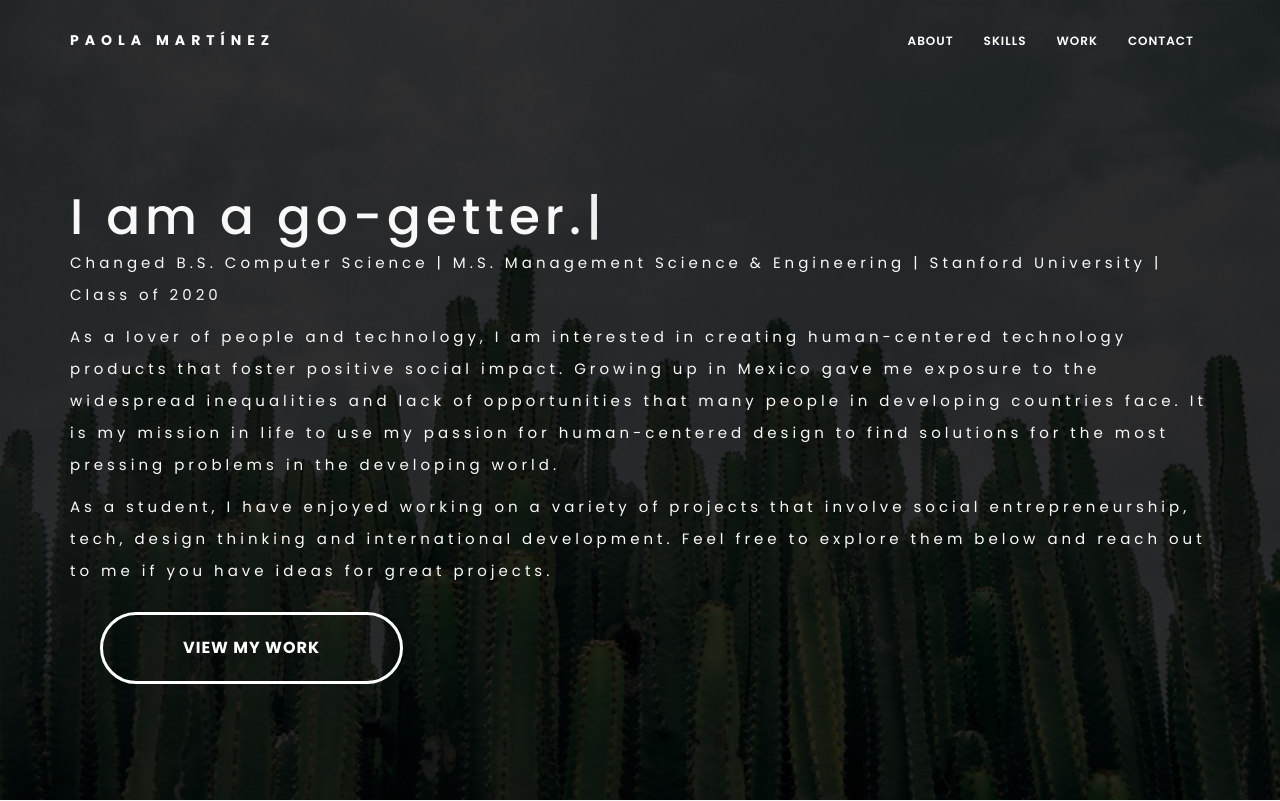
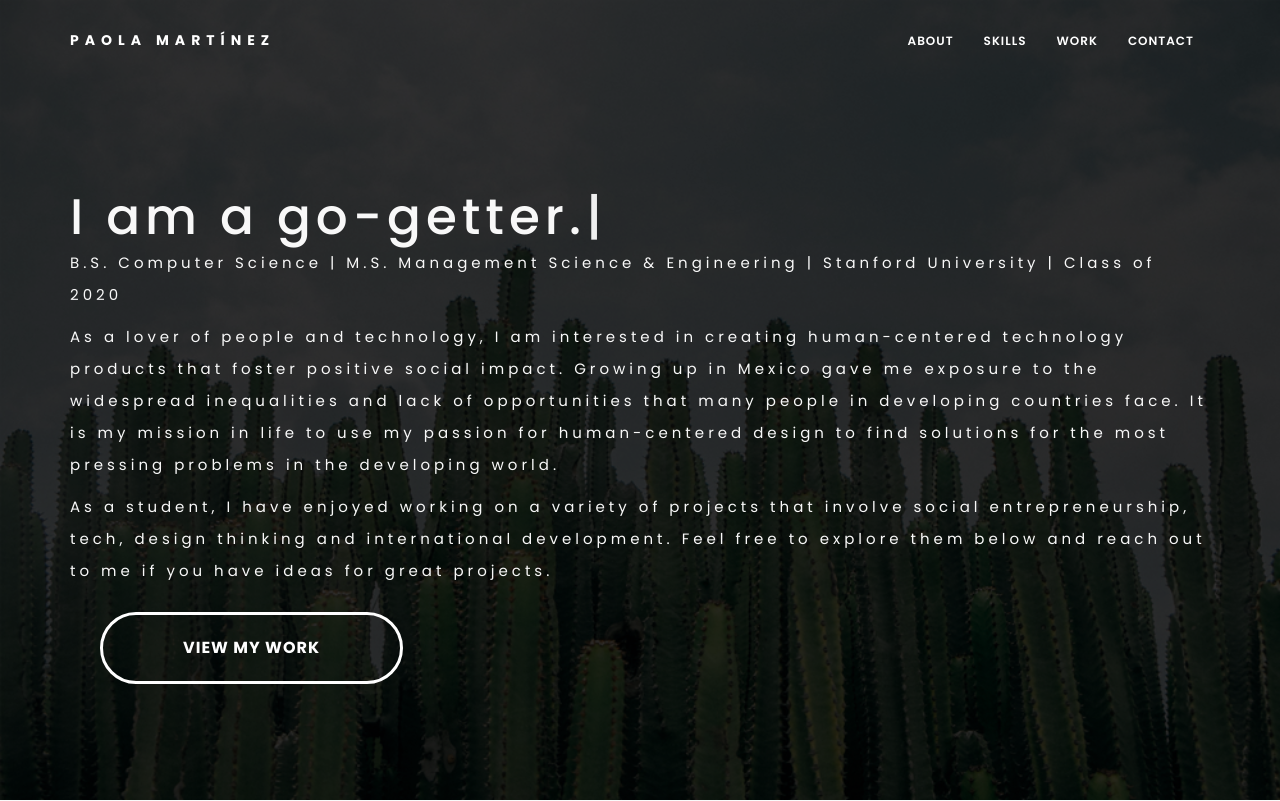
Before and after one commit to paomartcard/paomartcard.github.io, a plain HTML site: page index.html in a window 1280 px wide. Shown: the top 801 px of the page. Drawn offline with Linux system fonts and the light colour scheme; some packages are replaced by stand-ins of ours.

Commit message:
undo Ale

```diff
--- a/index.html
+++ b/index.html
@@ -116,7 +116,7 @@
                                 <div class="header-text">
                                     <br><br><br><br>
                                     <h2><span class="typing"></span></h2>
-                                    <p> Changed B.S. Computer Science | M.S. Management Science & Engineering | Stanford University | Class of 2020</p>
+                                    <p> B.S. Computer Science | M.S. Management Science & Engineering | Stanford University | Class of 2020</p>
                                     <p> As a lover of people and technology, I am interested in creating human-centered technology products that foster positive social impact. Growing up in Mexico gave me exposure to the widespread inequalities and lack of opportunities that many people in developing countries face. It is my mission in life to use my passion for human-centered design to find solutions for the most pressing problems in the developing world. </p>
                                     <p>As a student, I have enjoyed working on a variety of projects that involve social entrepreneurship, tech, design thinking and international development. Feel free to explore them below and reach out to me if you have ideas for great projects.</p>
                                     <p></p>
```
Also changed, not shown: 2 other files.
